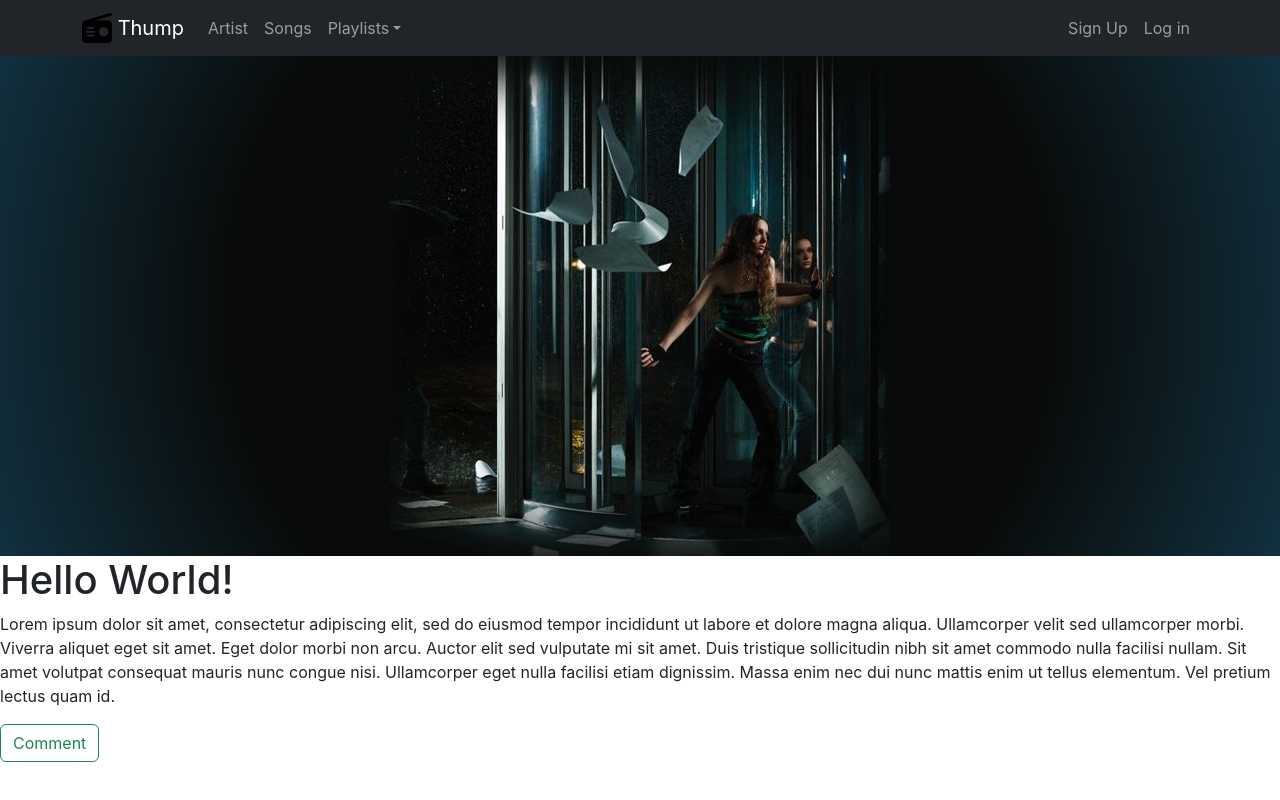
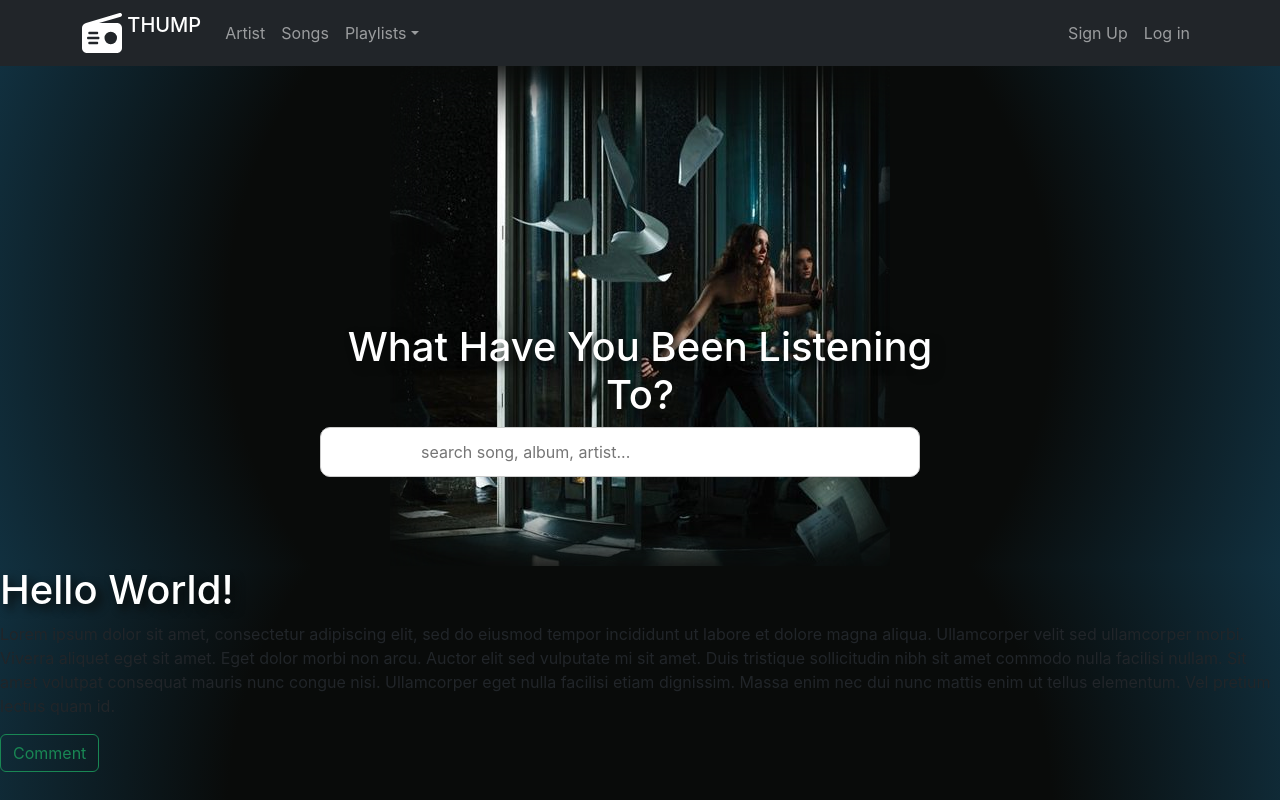
Before and after one commit to shortCV/termProj_frontEnd, a React (Create React App) app in the folder frontend/: page / in a window 1280 px wide. Shown: the top 800 px of the page. Built offline with nearby package versions, Linux system fonts and the light colour scheme; the HTML template or start-up script is replaced by a standard one.

Commit message:
the top looks pretty!

```diff
--- a/frontend/package.json
+++ b/frontend/package.json
@@ -7,6 +7,7 @@
     "@testing-library/react": "^13.4.0",
     "@testing-library/user-event": "^13.5.0",
     "bootstrap": "^5.3.2",
+    "mdbreact": "^5.2.0",
     "react": "^18.2.0",
     "react-bootstrap": "^2.9.1",
     "react-dom": "^18.2.0",
--- a/frontend/src/App.css
+++ b/frontend/src/App.css
@@ -28,10 +28,30 @@
   color: #61dafb;
 }
 
+h1 {
+  text-shadow: 5px 5px 10px rgba(9,11,10,1);
+}
+
 .Gradient{
   height: 500px;
   background: rgb(9,11,10,1);
   background: radial-gradient(circle,  rgba(9,11,10,1) 60%, rgb(17, 48, 63) 100%);
+}
+
+.active-pink-2 input[type="text"]:focus:not([readonly]) {
+  border-bottom: 1px solid #f48fb1;
+  box-shadow: 0 1px 0 0 #f48fb1;
+}
+
+.search{
+  border: 1px solid #ccc;
+  outline: none;
+  background-size: 22px;
+  background-position: 13px;
+  border-radius: 10px;
+  width: 600px;
+  height: 50px;
+  padding-left: 100px;
 }
 
 /*https://jsfiddle.net/Konrud/owcdfjuh/*/
--- a/frontend/src/App.js
+++ b/frontend/src/App.js
@@ -12,6 +12,9 @@ import Radio from './icons/radio-solid.svg'
 
 //
 import PMBB from './images/PMBB_cover.jpeg'
+
+//
+import { MDBCol, MDBInput } from "mdbreact";
 
 
 class App extends Component {
@@ -34,20 +37,20 @@ class App extends Component {
   // This is called automatically
   render() {
     return (
-        <section>
-          <Navbar expand="lg" className="navbar navbar-dark bg-dark" style={{backgroundColor: "lightblue"}}>
+        <div>
+          <div>
+            <Navbar expand="lg" className="navbar navbar-dark bg-dark">
               <Container>
-              <Navbar.Brand href="#home">
+                <Navbar.Brand href="#home" className="navbar-brand mb-0 h1">
                   {/*icon: https://fontawesome.com/icons/radio?f=classic&s=solid
                 display: https://blog.logrocket.com/how-to-use-svgs-react/#using-img-tag
                 how to use comments in render: https://wesbos.com/react-jsx-comments*/}
-                <img src={Radio} width="30" height="30" alt="Radio Logo"  className="d-inline-block align-top"/>{' '}
-                Thump
+                  <img src={Radio} width="40" height="40" alt="Radio Logo"  className="d-inline-block align-top"/>{' '}
+                  THUMP
                 </Navbar.Brand>
                 <Navbar.Toggle aria-controls="basic-navbar-nav" />
                 <Navbar.Collapse id="basic-navbar-nav">
                   <Nav className="me-auto">
-
                     <Nav.Link href="#home">Artist</Nav.Link>
 
                     <Nav.Link href="#link">Songs</Nav.Link>
@@ -67,19 +70,28 @@ class App extends Component {
                 </Navbar.Collapse>
               </Container>
             </Navbar>
+          </div>
           <div className="d-flex justify-content-center Gradient">
             <div id="image-container"></div>
+            <div className="position-absolute top-50 start-50 translate-middle ">
+              <h1 class="text-center " style={{color: "white"}}>What Have You Been Listening To? </h1>
+              <input type="text" className="search" name="" placeholder="search song, album, artist..." />
             </div>
-          <article>
-            <h1>Hello World!</h1>
+          </div>
+          <article className="Gradient">
+            <h1 style={{color: "white"}}>Hello World!</h1>
             <p>Lorem ipsum dolor sit amet, consectetur adipiscing elit, sed do eiusmod tempor incididunt ut labore et dolore magna aliqua. Ullamcorper velit sed ullamcorper morbi. Viverra aliquet eget sit amet. Eget dolor morbi non arcu. Auctor elit sed vulputate mi sit amet. Duis tristique sollicitudin nibh sit amet commodo nulla facilisi nullam. Sit amet volutpat consequat mauris nunc congue nisi. Ullamcorper eget nulla facilisi etiam dignissim. Massa enim nec dui nunc mattis enim ut tellus elementum. Vel pretium lectus quam id.</p>
             <button type="button" className="btn btn-outline-success">Comment</button>
           </article>
-        </section>
+        </div>
     )
   }
 }
 /*
+<MDBCol md="12">
+                <MDBInput hint="Search" type="text" containerClass="active-pink active-pink-2 mt-0 mb-3" />
+              </MDBCol>
+///
 function App() {
   return (
     <div className="App">
```
Also changed, not shown: frontend/src/icons/radio-solid.svg, 1 other file (tests, documents, lock files or other folders). Lines whose indentation alone changed are shown as unchanged.
